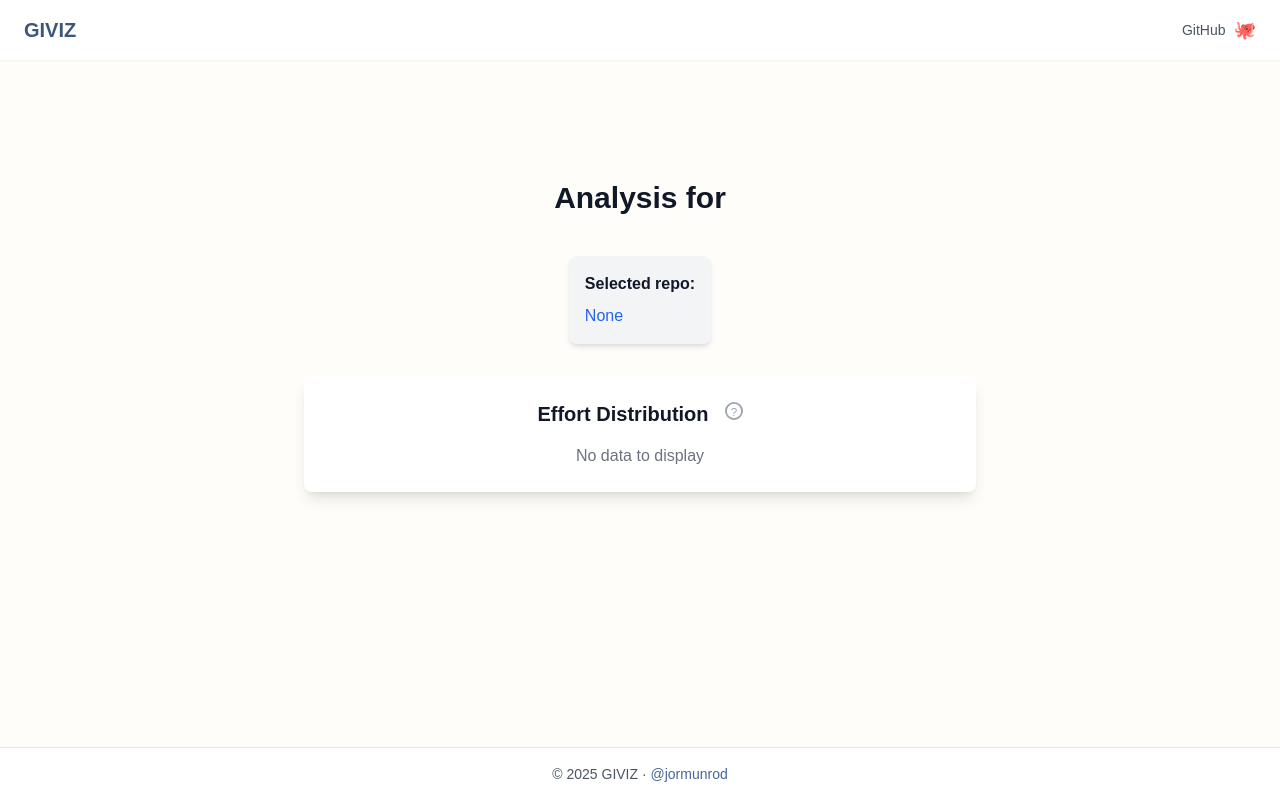
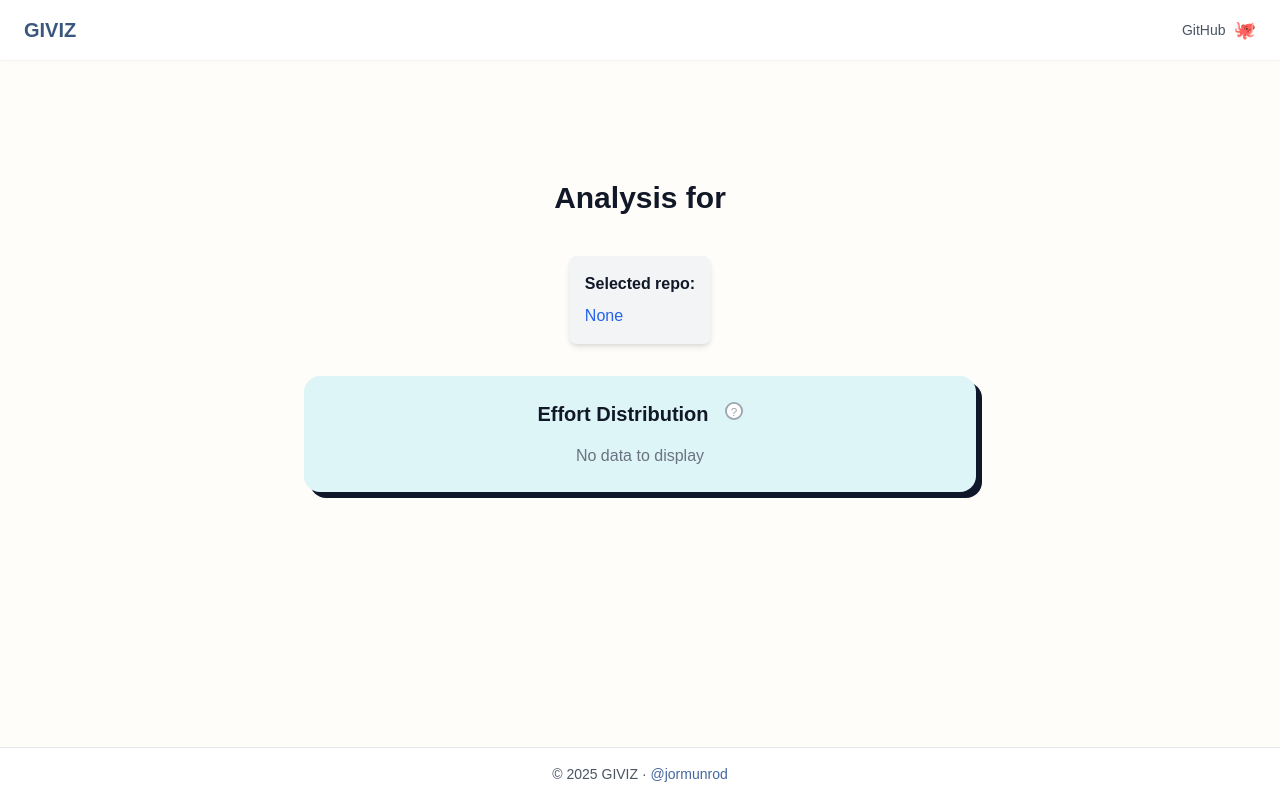
Before and after one commit to jormunrod/giviz, a React (Vite) app in the folder frontend/giviz-frontend/: page /analysis in a window 1280 px wide. Built offline with nearby package versions, Linux system fonts and the light colour scheme; a web font is replaced by a local one.

Commit message:
refactor: replace div with Card component for better structure in Analysis page

```diff
--- a/frontend/giviz-frontend/src/pages/Analysis.jsx
+++ b/frontend/giviz-frontend/src/pages/Analysis.jsx
@@ -1,13 +1,14 @@
 import { useRepo } from "../hooks/useRepo";
 import EffortPieChart from "../components/EffortPieChart";
 import InfoTooltip from "../components/InfoTooltip";
+import Card from "../components/Card";
 
 export default function Analysis() {
   const { repoInfo } = useRepo();
   const globalEffortPercentages = repoInfo?.analysis?.globalEffortPercentages;
 
   return (
-    <div className="flex flex-col items-center justify-center min-h-[60vh]">
+    <div className="flex flex-col items-center justify-center min-h-[60vh] mb-16">
       <h1 className="text-3xl font-bold mb-4">Analysis for {repoInfo?.repo}</h1>
       <div className="mt-6 bg-gray-100 p-4 rounded-lg shadow-md">
         <span className="font-semibold">Selected repo:</span>
@@ -15,7 +16,7 @@ export default function Analysis() {
           {repoInfo ? `${repoInfo.owner}/${repoInfo.repo}` : "None"}
         </div>
       </div>
-      <div className="mt-8 w-full max-w-2xl bg-white p-6 rounded-lg shadow-lg flex flex-col items-center">
+      <Card className="mt-8 w-full max-w-2xl flex flex-col items-center">
         <div className="flex items-center mb-4">
           <h2 className="text-xl font-semibold text-center mr-2">
             Effort Distribution
@@ -25,7 +26,7 @@ export default function Analysis() {
           />
         </div>
         <EffortPieChart data={globalEffortPercentages} />
-      </div>
+      </Card>
     </div>
   );
 }
```
